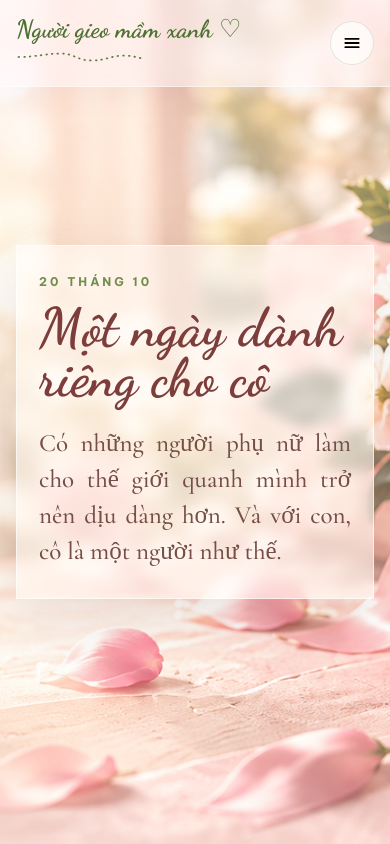
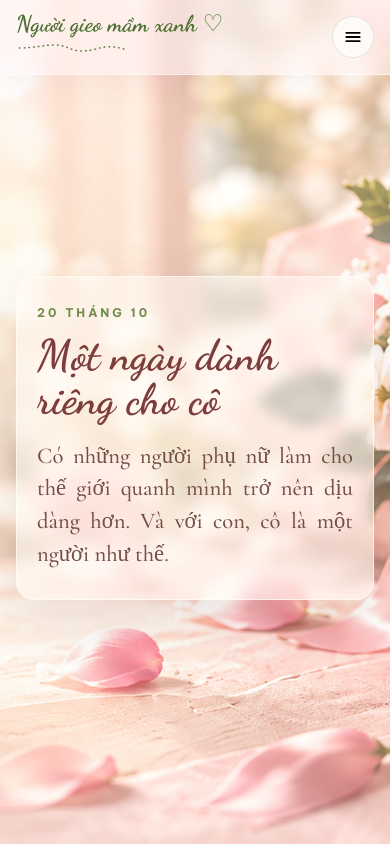
Before and after one commit to QuocsTus/AGift, a React (Vite) app in the folder tsx-app/: page /20-10 in a window 390 px wide. Shown: the top 844 px of the page. Built offline with nearby package versions, Linux system fonts and the light colour scheme.

Commit message:
Fix height iframe

```diff
--- a/tsx-app/public/20-10-effect.html
+++ b/tsx-app/public/20-10-effect.html
@@ -302,7 +302,9 @@
         font-weight: 300;
         font-size: 0.88rem;
         line-height: 1.7;
+        height: 6.4em;
         min-height: 6.4em;
+        overflow: hidden;
         margin: 0 0.3rem;
       }
       .wishes {
@@ -451,6 +453,73 @@
         letter-spacing: 0.04em;
         line-height: 1.5;
         text-align: center;
+      }
+      @media (max-width: 600px) {
+        html,
+        body {
+          height: auto;
+          min-height: 100dvh;
+          overflow-x: hidden;
+          overflow-y: hidden;
+        }
+        #card {
+          position: relative;
+          inset: auto;
+          height: auto;
+          min-height: 100dvh;
+          padding: 28px 0 1.5rem;
+          align-items: center;
+          justify-content: flex-start;
+          overflow: hidden;
+        }
+        .box {
+          flex: 0 0 auto;
+          width: calc(100% - 24px);
+          max-width: 420px;
+          margin: 0 auto;
+          padding: 1.1rem 0.8rem 1.1rem;
+          transform: scale(0.78);
+          transform-origin: center center;
+        }
+        #card.show .box {
+          transform: scale(0.78);
+        }
+        .btns small {
+          display: none;
+        }
+        .wishes {
+          grid-template-columns: 1fr;
+        }
+        #msg {
+          min-height: 0;
+        }
+        .footer-note {
+          margin-bottom: 0.5rem;
+        }
+      }
+      @media (max-width: 1023px) {
+        .btns small {
+          display: none;
+        }
+        #card {
+          position: relative;
+          inset: auto;
+          height: auto;
+          min-height: 100dvh;
+          padding: 28px 0 1.5rem;
+          align-items: center;
+          justify-content: flex-start;
+          overflow: hidden;
+        }
+        .box {
+          margin: 0 auto;
+          padding-bottom: 2.5rem;
+          transform: scale(0.78);
+          transform-origin: top center;
+        }
+        #card.show .box {
+          transform: scale(0.78);
+        }
       }
     </style>
   </head>
--- a/tsx-app/src/components/October20OriginalEffect.tsx
+++ b/tsx-app/src/components/October20OriginalEffect.tsx
@@ -26,7 +26,7 @@ export function October20OriginalEffect() {
       {enabled ? (
         <iframe
           className="october-original-effect__frame"
-          src="/20-10-effect.html?v=footer-1"
+          src="/20-10-effect.html?v=fixed-message-height-1"
           title="Hiệu ứng lời chúc 20/10"
           loading="lazy"
         />
--- a/tsx-app/src/styles.css
+++ b/tsx-app/src/styles.css
@@ -11,10 +11,14 @@
 }
 html {
   scroll-behavior: smooth;
+  max-width: 100%;
+  overflow-x: hidden;
 }
 body {
   margin: 0;
   min-width: 320px;
+  max-width: 100%;
+  overflow-x: hidden;
   background:
     radial-gradient(
       circle at 10% 10%,
@@ -35,6 +39,8 @@ a {
 .site-shell {
   position: relative;
   width: 100%;
+  max-width: 100%;
+  min-width: 0;
   min-height: 100vh;
   margin: 0;
   overflow: hidden;
@@ -48,14 +54,25 @@ a {
   background: #fff3f5;
 }
 .route-transition {
+  min-width: 0;
+  max-width: 100%;
   animation: routeEnter 0.55s ease both;
 }
 .november-page {
+  min-width: 0;
+  max-width: 100%;
   background: #fff1f4;
 }
 .app-shell {
   position: relative;
+  min-width: 0;
+  max-width: 100%;
   min-height: 100vh;
+}
+#root {
+  min-width: 0;
+  max-width: 100%;
+  overflow-x: hidden;
 }
 .global-falling-petals {
   position: absolute;
@@ -1409,6 +1426,8 @@ a {
 .november-section {
   position: relative;
   display: flex;
+  min-width: 0;
+  max-width: 100%;
   min-height: 100vh;
   height: 100vh;
   align-items: center;
@@ -2118,9 +2137,10 @@ h3 {
 @media (max-width: 700px) {
   .november-section {
     min-height: 100svh;
-    height: 100svh;
-    padding: 42px 16px;
+    height: auto;
+    padding: 96px 16px 64px;
     background-position: center;
+    align-items: center;
   }
   .november-section--fixed-background {
     background-size: cover;
@@ -2130,19 +2150,94 @@ h3 {
     background: rgba(255, 250, 243, 0.28);
   }
   .november-content {
+    width: 100%;
+    max-width: 100%;
     padding: 28px 22px;
+    overflow-wrap: anywhere;
+  }
+  .november-content--first {
+    padding: 28px 20px;
+    border-radius: 18px;
+  }
+  .november-content h1 {
+    margin-bottom: 18px;
+    font-size: clamp(38px, 11vw, 54px);
+    line-height: 1.02;
+  }
+  .november-message {
+    font-size: clamp(20px, 5.8vw, 25px);
+    line-height: 1.45;
+  }
+  .november-content--tilted {
+    margin-inline: 0;
+    text-align: left;
+    transform: none;
+  }
+  .november-content--section-two {
+    transform: none;
+  }
+  .november-content--section-three {
+    text-align: center;
+  }
+  .november-content--section-five {
+    margin-inline: 0;
+    text-align: center;
+  }
+  .november-wish {
+    font-size: clamp(22px, 6vw, 30px);
+  }
+  .october-original-effect__frame {
+    width: 100%;
+    height: 1300px;
+    min-height: 1300px;
+    margin-inline: 0;
     border-radius: 0;
   }
-  .november-content h1 {
-    font-size: 54px;
-  }
-  .november-message {
-    font-size: 25px;
-  }
-  .november-content--tilted {
-    transform: translate(8px, -6px) rotate(-5deg);
-  }
-  .november-content--section-two {
-    transform: translate(-8px, -6px) rotate(-3deg);
-  }
-}
+}
+
+@media (max-width: 560px) {
+  body {
+    overflow-x: hidden;
+  }
+  .secret-v2-section,
+  .secret-letter-section {
+    min-width: 0;
+    max-width: 100%;
+    overflow-x: hidden;
+  }
+  .site-header {
+    min-height: 72px;
+    gap: 10px;
+    padding: 12px 16px;
+  }
+  .brand {
+    max-width: calc(100% - 54px);
+    overflow: hidden;
+    font-size: 23px;
+    text-overflow: ellipsis;
+    white-space: nowrap;
+  }
+  .brand i {
+    width: 112px;
+    margin-top: 6px;
+  }
+  .header-actions {
+    flex: 0 0 auto;
+  }
+  .menu-button {
+    width: 42px;
+    height: 42px;
+  }
+  .mobile-nav {
+    top: 72px;
+    padding: 12px 16px 16px;
+  }
+  .mobile-link {
+    height: 44px;
+    font-size: 19px;
+  }
+  .secret-letter-section {
+    min-height: auto;
+    padding-top: 96px;
+  }
+}
```
